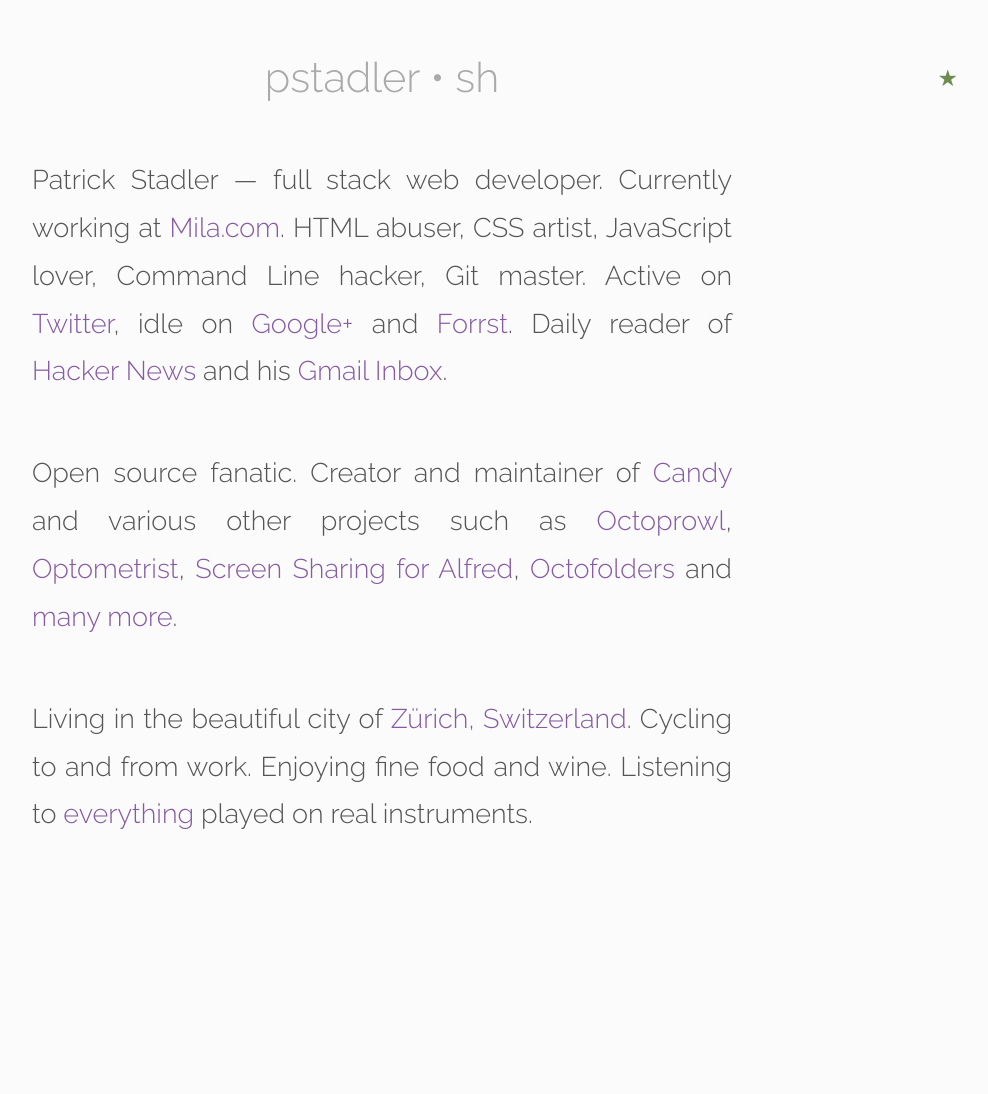
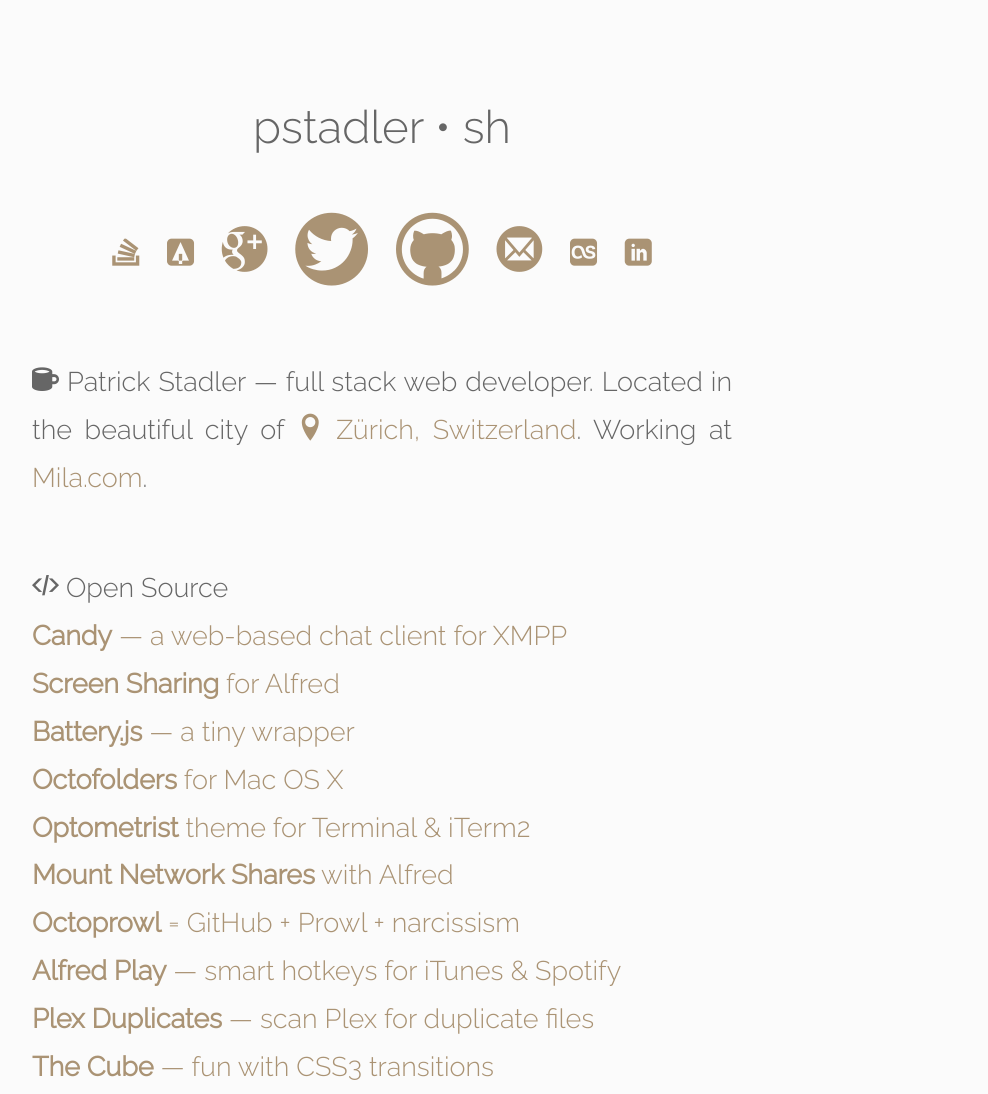
Before and after one commit to pstadler/pstadler.github.com, a plain HTML site: page index.html in a window 1280 px wide. Shown: the top 1094 px of the page, without its empty margins (258-1246 px from the left). Before the commit the page ends 892 px from the top, so only its background shows below. Drawn offline with Linux system fonts and the light colour scheme.

Commit message:
small redesign

```diff
--- a/index.html
+++ b/index.html
@@ -1,14 +1,14 @@
 <!DOCTYPE html>
 <html lang="en">
 <head>
-	<meta charset="utf-8" />
+	<meta charset="utf-8">
 	<meta name="viewport" content="width=device-width, initial-scale=1, maximum-scale=1">
-	<meta name="description" content="Patrick Stadler &mdash; full stack web developer" />
+	<meta name="description" content="Patrick Stadler &mdash; full stack web developer">
 	<title>pstadler • sh</title>
-	<link rel="openid2.provider" href="https://www.google.com/accounts/o8/ud?source=profiles" />
-	<link rel="openid2.local_id" href="https://profiles.google.com/116997533402414623265" />
-	<link rel="shortcut icon" type="image/x-icon" href="public/favicon.ico" id="favicon" />
-	<link rel="stylesheet" type="text/css" href="public/stylesheet.css" />
+	<link rel="openid2.provider" href="https://www.google.com/accounts/o8/ud?source=profiles">
+	<link rel="openid2.local_id" href="https://profiles.google.com/116997533402414623265">
+	<link rel="shortcut icon" type="image/x-icon" href="public/favicon.ico" id="favicon">
+	<link rel="stylesheet" type="text/css" href="public/stylesheet.css">
 	<link href='http://fonts.googleapis.com/css?family=Raleway:300' rel='stylesheet' type='text/css'>
 	<script type="text/javascript">
 		var _gaq = _gaq || [];
@@ -20,42 +20,106 @@
 			ga.src = ('https:' == document.location.protocol ? 'https://ssl' : 'http://www') + '.google-analytics.com/ga.js';
 			var s = document.getElementsByTagName('script')[0]; s.parentNode.insertBefore(ga, s);
 		})();
-
-		var toggleTheme = function(disableTransition) {
-				var className = document.body.className,
-					isDark = className.indexOf('dark') > -1;
-				document.body.className = (isDark ? '' : 'dark') + (disableTransition ? ' disable-transitions' : '');
-
-				document.head.removeChild(document.getElementById('favicon'));
-				var favicon = document.createElement('link');
-				favicon.id = 'favicon';
-				favicon.type = 'image/x-icon';
-				favicon.rel = 'shortcut icon';
-				favicon.href = 'public/favicon' + (isDark ? '' : '-dark') + '.ico';
-				document.getElementsByTagName('head')[0].appendChild(favicon);
-			},
-			onPageLoad = function() {
-				var hour = new Date().getHours();
-				if (hour <= 6 || hour >= 19) {
-					toggleTheme(true);
-				}
-			};
 	</script>
 </head>
-<body onload="onPageLoad();" class="disable-transitions">
-	<nav>
-		<a href="javascript:toggleTheme();">★</a>
-	</nav>
+<body itemscope itemtype="http://schema.org/WebPage">
 	<div id="content">
-		<h1>pstadler • sh</h1>
+		<h1 class="large">pstadler • sh</h1>
 		<section>
-			<h2><span itemprop="name">Patrick Stadler</span> &mdash; full stack <span itemprop="jobTitle">web developer</span>.</h2> Currently working at <a href="http://mila.com">Mila.com</a>. HTML abuser, CSS artist, JavaScript lover, Command Line hacker, Git master. Active on <a href="https://twitter.com/#!/pstadler" rel="me">Twitter</a>, idle on <a href="https://plus.google.com/116997533402414623265" rel="author">Google+</a> and <a href="http://forrst.me/pstadler/posts" rel="me">Forrst</a>. Daily reader of <a href="http://news.ycombinator.com/user?id=pstadler" rel="me">Hacker News</a> and his <a href="mailto:patrick.stadler+sh@gmail.com">Gmail Inbox</a>.
+			<ul class="social">
+				<li>
+					<a href="http://stackoverflow.com/users/183097/pstadler" rel="me" class="no-hover stackoverflow">
+						<i class="icon-stackoverflow"></i>
+					</a>
+				</li>
+				<li>
+					<a href="http://forrst.me/pstadler/posts" rel="me" class="no-hover forrst">
+						<i class="icon-forrst"></i>
+					</a>
+				</li>
+				<li>
+					<a href="https://plus.google.com/116997533402414623265" rel="author" class="no-hover google-plus">
+						<i class="large icon-google-plus"></i>
+					</a>
+				</li>
+				<li>
+					<a href="https://twitter.com/pstadler" rel="me" class="no-hover twitter">
+						<i class="xlarge icon-twitter"></i>
+					</a>
+				</li>
+				<li>
+					<a href="https://github.com/pstadler" rel="me" class="no-hover github">
+						<i class="xlarge icon-github"></i>
+					</a>
+				</li>
+				<li>
+					<a href="mailto:patrick.stadler+sh@gmail.com" class="no-hover mail">
+						<i class="large icon-mail"></i>
+					</a>
+				</li>
+				<li>
+					<a href="http://www.last.fm/user/pstadler/library/tags?tag=seen+live" rel="me" class="no-hover lastfm">
+						<i class="icon-lastfm"></i>
+					</a>
+				</li>
+				<li>
+					<a href="http://www.linkedin.com/pub/patrick-stadler/34/932/3a8" rel="me" class="no-hover linkedin">
+						<i class="icon-linkedin"></i>
+					</a>
+				</li>
+			</ul>
 		</section>
 		<section>
-			<h2>Open source fanatic.</h2> Creator and maintainer of <a href="http://candy-chat.github.com/candy/">Candy</a> and various other projects such as <a href="https://github.com/pstadler/octoprowl">Octoprowl</a>, <a href="https://github.com/pstadler/optometrist">Optometrist</a>, <a href="https://github.com/pstadler/alfred-screensharing">Screen Sharing for Alfred</a>, <a href="https://github.com/pstadler/octofolders">Octofolders</a> and <a href="https://github.com/pstadler" rel="me">many more</a>.
+			<h2><i class="icon-mug"></i> <span itemprop="name">Patrick Stadler</span> &mdash; full stack <span itemprop="jobTitle">web developer</span>.</h2> Located in the beautiful city of <a href="http://en.wikipedia.org/wiki/Zurich" ><i class="icon-location"></i> <span itemprop="addressLocality">Zürich</span>, <span itemprop="nationality">Switzerland</span></a>. Working at <a href="http://mila.com">Mila.com</a>.
 		</section>
 		<section>
-			<h2>Living in the beautiful city of <a href="http://en.wikipedia.org/wiki/Zurich" ><span itemprop="addressLocality">Zürich</span>, <span itemprop="nationality">Switzerland</span></a>.</h2> Cycling to and from work. Enjoying fine food and wine. Listening to <a href="http://www.last.fm/user/pstadler/library/tags?tag=seen+live">everything</a> played on real instruments.
+			<h2><i class="icon-code"></i> Open Source</h2>
+			<ul>
+				<li>
+					<a href="http://candy-chat.github.com/candy/"><strong>Candy</strong> &mdash; a web-based chat client for XMPP</a>
+				</li>
+				<li>
+					<a href="https://github.com/pstadler/alfred-screensharing"><strong>Screen Sharing</strong> for Alfred</a>
+				</li>
+				<li>
+					<a href="https://github.com/pstadler/battery.js"><strong>Battery.js</strong> &mdash; a tiny wrapper</a>
+				</li>
+				<li>
+					<a href="https://github.com/pstadler/octofolders"><strong>Octofolders</strong> for Mac OS X</a>
+				</li>
+				<li>
+					<a href="https://github.com/pstadler/optometrist"><strong>Optometrist</strong> theme for Terminal & iTerm2</a>
+				</li>
+				<li>
+					<a href="https://github.com/pstadler/alfred-mount"><strong>Mount Network Shares</strong> with Alfred</a>
+				</li>
+				<li>
+					<a href="https://github.com/pstadler/octoprowl"><strong>Octoprowl</strong> = GitHub + Prowl + narcissism</a>
+				</li>
+				<li>
+					<a href="https://github.com/pstadler/alfred-play"><strong>Alfred Play</strong> &mdash; smart hotkeys for iTunes & Spotify</a>
+				</li>
+				<li>
+					<a href="https://github.com/pstadler/plex-duplicates"><strong>Plex Duplicates</strong> &mdash; scan Plex for duplicate files</a>
+				</li>
+				<li>
+					<a href="https://github.com/pstadler/the-cube"><strong>The Cube</strong> &mdash; fun with CSS3 transitions</a>
+				</li>
+			</ul>
+		</section>
+		<section>
+			<h2><i class="icon-quill"></i> Writings</h2>
+			<ul>
+				<li>
+					<a href="https://github.com/pstadler/non-terminating-bash-processes">Taming <strong>non-terminating Bash processes</strong></a>
+				</li>
+				<li>
+					<a href="https://coderwall.com/p/afmnbq">Homebrew's new feature: <strong>Brewfiles</strong></a>
+				</li>
+				<li>
+					<a href="https://coderwall.com/p/z3gzng">Running <strong>Pow and Apache</strong></a>
+				</li>
+			</ul>
 		</section>
 	</div>
 </body>
--- /dev/null
+++ b/public/fonts.css
@@ -0,0 +1,67 @@
+@font-face {
+	font-family: 'icomoon';
+	src:url('fonts/icomoon.eot');
+	src:url('fonts/icomoon.eot?#iefix') format('embedded-opentype'),
+		url('fonts/icomoon.ttf') format('truetype'),
+		url('fonts/icomoon.woff') format('woff'),
+		url('fonts/icomoon.svg#icomoon') format('svg');
+	font-weight: normal;
+	font-style: normal;
+}
+
+[class^="icon-"], [class*=" icon-"] {
+	font-family: 'icomoon';
+	speak: none;
+	font-style: normal;
+	font-weight: normal;
+	font-variant: normal;
+	text-transform: none;
+	line-height: 1;
+
+	/* Better Font Rendering =========== */
+	-webkit-font-smoothing: antialiased;
+	-moz-osx-font-smoothing: grayscale;
+}
+
+.icon-github:before {
+	content: "\e600";
+}
+.icon-twitter:before {
+	content: "\e601";
+}
+.icon-firefox:before {
+	content: "\e602";
+}
+.icon-google-plus:before {
+	content: "\e603";
+}
+.icon-mail:before {
+	content: "\e604";
+}
+.icon-stackoverflow:before {
+	content: "\e605";
+}
+.icon-forrst:before {
+	content: "\e606";
+}
+.icon-linkedin:before {
+	content: "\e607";
+}
+.icon-xing:before {
+	content: "\e608";
+}
+.icon-quill:before {
+	content: "\e609";
+}
+.icon-lastfm:before {
+	content: "\e60a";
+}
+.icon-location:before {
+	content: "\e60c";
+}
+.icon-mug:before {
+	content: "\e60d";
+}
+.icon-code:before {
+	content: "\e60b";
+}
--- a/public/stylesheet.css
+++ b/public/stylesheet.css
@@ -3,47 +3,42 @@
 	font-size: 1.3rem;
 	line-height: 2.3rem;
 	font-weight: 300;
-	-moz-transition: color, background-color 1s;
-	-webkit-transition: color, background-color 1s;
-	-ms-transition: color, background-color 1s;
-	-o-transition: color, background-color 1s;
-	transition: color, background-color 1s;
 }
 
-.disable-transitions *, .disable-transitions {
-	-moz-transition: none;
-	-webkit-transition: none;
-	-ms-transition: none;
-	-o-transition: all 0 none;
-	transition: none;
+strong {
+	font-weight: 600;
 }
 
 body {
 	text-align: center;
-	color: #555;
+	color: #666;
 	background-color: #fbfbfb;
 	margin: 0;
 	padding: 0;
 	height: 100%;
 }
 
-h1 {
-	font-size: 2rem;
-	color: #aaa;
+h2 {
+	display: inline;
 }
 
-h2 {
-	display: inline;
+.large {
+	font-size: 2.2rem;
+}
+
+.xlarge {
+	font-size: 3.5rem;
 }
 
 #content {
 	width: 60%;
 	max-width: 700px;
-	margin: 2.6rem auto;
+	min-width: 600px;
+	margin: 5rem auto;
 }
 
 section {
-	margin: 2.6rem 0;
+	margin: 3rem 0;
 	text-align: justify;
 	-webkit-hyphens: auto;
 	-moz-hyphens: auto;
@@ -52,52 +47,47 @@ section {
 
 a {
 	outline: 0;
+	color: #aa9374;
+	text-decoration: none;
 }
 
-#content a {
-	color: #865ba3;
-	text-decoration: none;
-	border: 0 solid #d9cce2;
+a:hover {
+	color: white;
+	background-color: #aa9374;
 }
 
-#content a:hover {
-	border-bottom-width: 1px;
+a.no-hover {
+	background: none;
 }
 
-nav a {
-	font-size: 1.1rem;
-	color: #6e8c4f;
-	position: fixed;
-	right: 0;
-	top: 0;
-	line-height: 2.3rem;
-	display: inline-block;
-	font-style: normal;
-	text-decoration: none;
-	padding: 2.6rem 5% 5% 5%;
+ul {
+	list-style: none;
+	padding: 0;
+	margin: 0;
 }
 
-/* Firefox displays some UTF-8 characters different */
-@-moz-document url-prefix() {
-	nav a {
-		padding-top: 2.3rem;
-		font-size: 2rem;
-	}
+.social {
+	text-align: center;
 }
 
-.dark {
-	background-color: #333;
-	color: #777;
+.social li {
+	display: inline-block;
+	padding: 0 0 0 1rem;
+	vertical-align: middle;
 }
 
-.dark #content a {
-	color: #6e8c4f;
-	border-color: #455136;
+.social li:first-child {
+	padding: 0;
 }
 
-.dark nav a {
-	color: #865ba3;
-}
+.twitter:hover 		 { color: #5ea9dd; }
+.github:hover 		 { color: #333333; }
+.google-plus:hover 	 { color: #dd4b39; }
+.mail:hover 		 { color: #aa9374; }
+.forrst:hover 		 { color: #3b7140; }
+.lastfm:hover 		 { color: #d12127; }
+.linkedin:hover 	 { color: #1683bb; }
+.stackoverflow:hover { color: #d38b28; }
 
 /* small mobile devices */
 @media only screen and (device-width:320px) {
@@ -108,16 +98,76 @@ nav a {
 
 	#content {
 		width: 80%;
-	}
-
-	nav a {
-		padding: 4%;
-		font-size: 0.8rem;
+		min-width: auto;
+		max-width: auto;
 	}
 }
 
-@media only screen and (-webkit-min-device-pixel-ratio: 2) {
-	body {
-		background-size: 50px 50px;
-	}
+/* icons */
+@font-face {
+	font-family: 'icomoon';
+	src:url('fonts/icomoon.eot');
+	src:url('fonts/icomoon.eot?#iefix') format('embedded-opentype'),
+		url('fonts/icomoon.ttf') format('truetype'),
+		url('fonts/icomoon.woff') format('woff'),
+		url('fonts/icomoon.svg#icomoon') format('svg');
+	font-weight: normal;
+	font-style: normal;
 }
+
+[class^="icon-"], [class*=" icon-"] {
+	font-family: 'icomoon';
+	speak: none;
+	font-style: normal;
+	font-weight: normal;
+	font-variant: normal;
+	text-transform: none;
+	line-height: 1;
+
+	/* Better Font Rendering =========== */
+	-webkit-font-smoothing: antialiased;
+	-moz-osx-font-smoothing: grayscale;
+}
+
+.icon-github:before {
+	content: "\e600";
+}
+.icon-twitter:before {
+	content: "\e601";
+}
+.icon-firefox:before {
+	content: "\e602";
+}
+.icon-google-plus:before {
+	content: "\e603";
+}
+.icon-mail:before {
+	content: "\e604";
+}
+.icon-stackoverflow:before {
+	content: "\e605";
+}
+.icon-forrst:before {
+	content: "\e606";
+}
+.icon-linkedin:before {
+	content: "\e607";
+}
+.icon-xing:before {
+	content: "\e608";
+}
+.icon-quill:before {
+	content: "\e609";
+}
+.icon-lastfm:before {
+	content: "\e60a";
+}
+.icon-location:before {
+	content: "\e60c";
+}
+.icon-mug:before {
+	content: "\e60d";
+}
+.icon-code:before {
+	content: "\e60b";
+}
```
Also changed, not shown: public/favicon-dark.ico (deleted), public/favicon.ico, public/fonts/icomoon.ttf (added), public/fonts/icomoon.woff (added), 2 other files.
